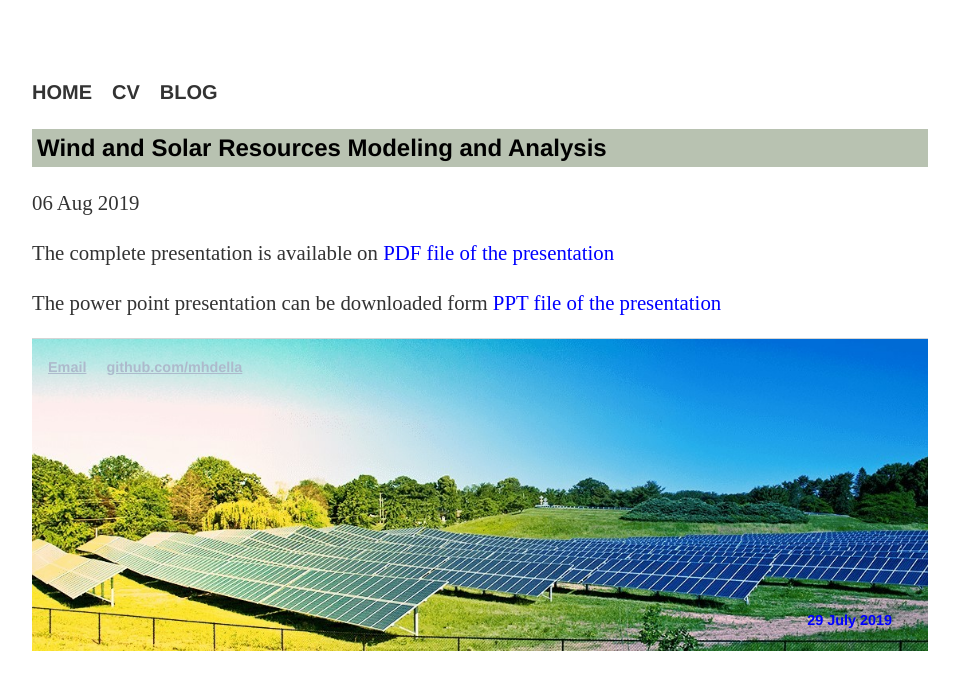
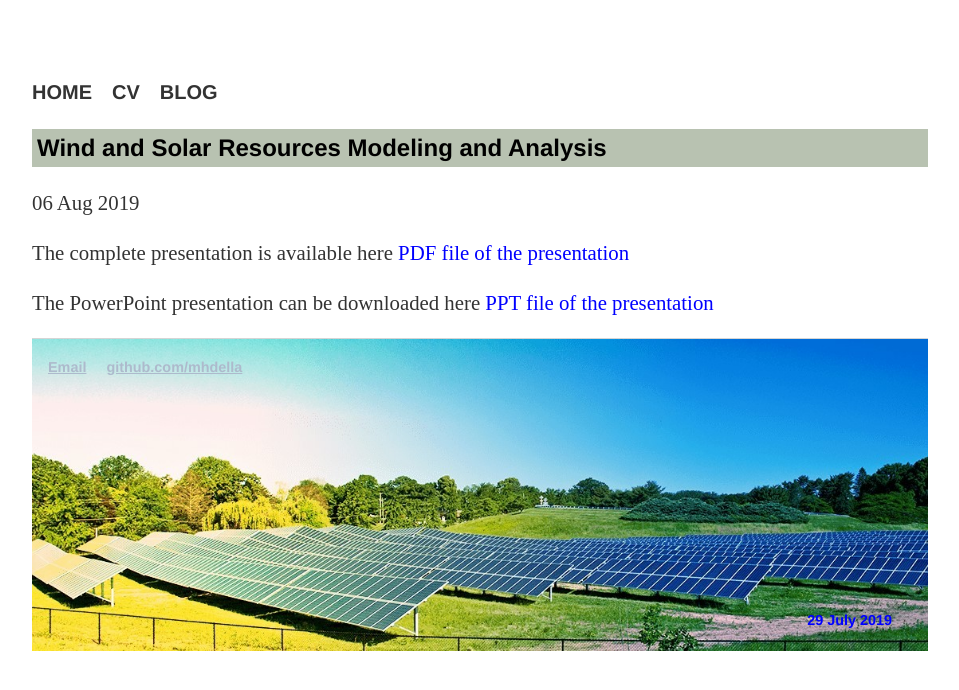
Before and after one commit to MohamedAbuella/MohamedAbuella.github.io, a Jekyll site: the page built from _posts/2019-08-06-wind_solar_modeling.html, in a window 1280 px wide. Shown: the top 690 px of the page, without its empty margins (160-1119 px from the left). Built offline with Jekyll 4.4.1, drawn with Linux system fonts in a browser that asks for light colours; nearby versions of some CDN libraries; a script that is not in the unit is left out; comment, search, counter and statistics services are not loaded.

Commit message:
Update 2019-08-06-wind_solar_modeling.html

```diff
--- a/_posts/2019-08-06-wind_solar_modeling.html
+++ b/_posts/2019-08-06-wind_solar_modeling.html
@@ -5,5 +5,5 @@ author:     Mohamed Abuella
 layout:     post
 tags:       [Blog]
 ---
-<p>The complete presentation is available on <a href="https://github.com/MohamedAbuella/Ascend-Analytics-docs/blob/master/%2BPresentation%20for%20Ascend_Analytics/Wind_Solar_Energy_Modeling_Analysis.pdf" target="_blank" style="color:blue">PDF file of the presentation </a> </p>
-<p>The power point presentation can be downloaded form <a href="https://github.com/MohamedAbuella/Ascend-Analytics-docs/blob/master/%2BPresentation%20for%20Ascend_Analytics/Wind_Solar_Energy_Modeling_Analysis.pptx" target="_blank" style="color:blue">PPT file of the presentation </a> </p>
+<p>The complete presentation is available here <a href="https://github.com/MohamedAbuella/Ascend-Analytics-docs/blob/master/%2BPresentation%20for%20Ascend_Analytics/Wind_Solar_Energy_Modeling_Analysis.pdf" target="_blank" style="color:blue">PDF file of the presentation </a> </p>
+<p>The PowerPoint presentation can be downloaded here <a href="https://github.com/MohamedAbuella/Ascend-Analytics-docs/blob/master/%2BPresentation%20for%20Ascend_Analytics/Wind_Solar_Energy_Modeling_Analysis.pptx" target="_blank" style="color:blue">PPT file of the presentation </a> </p>
```
